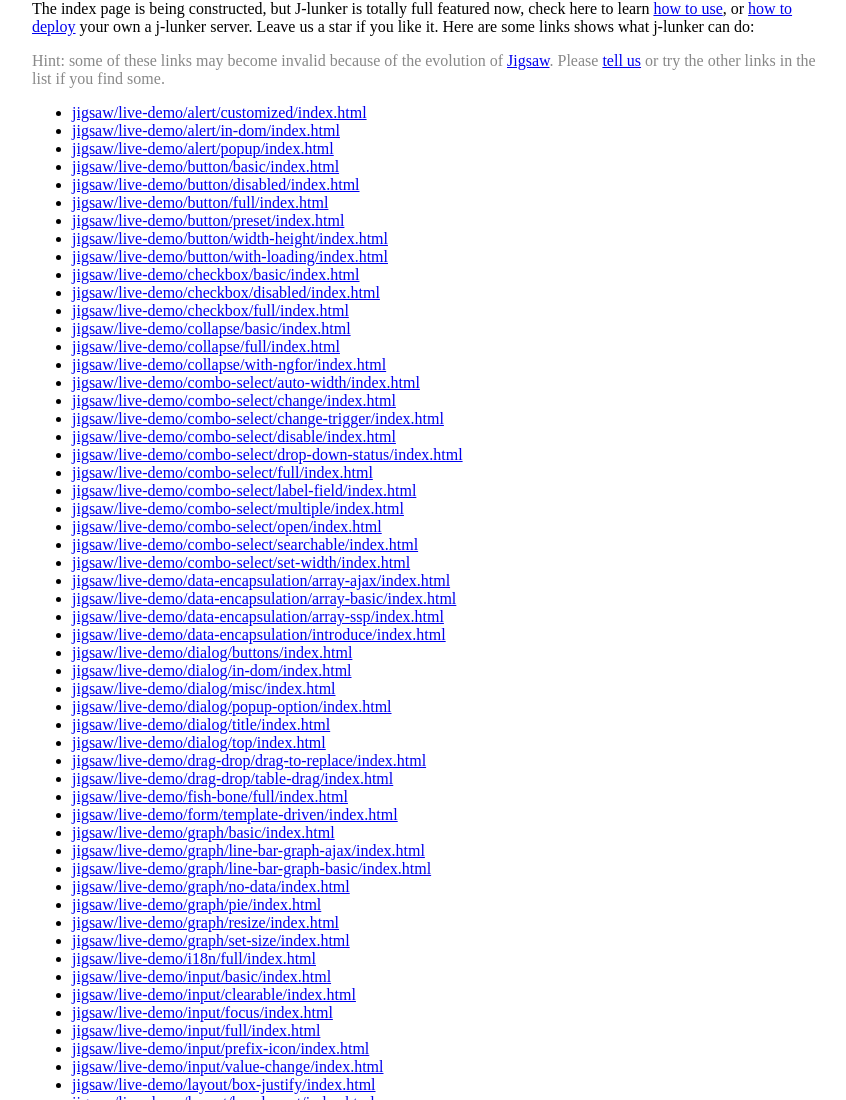
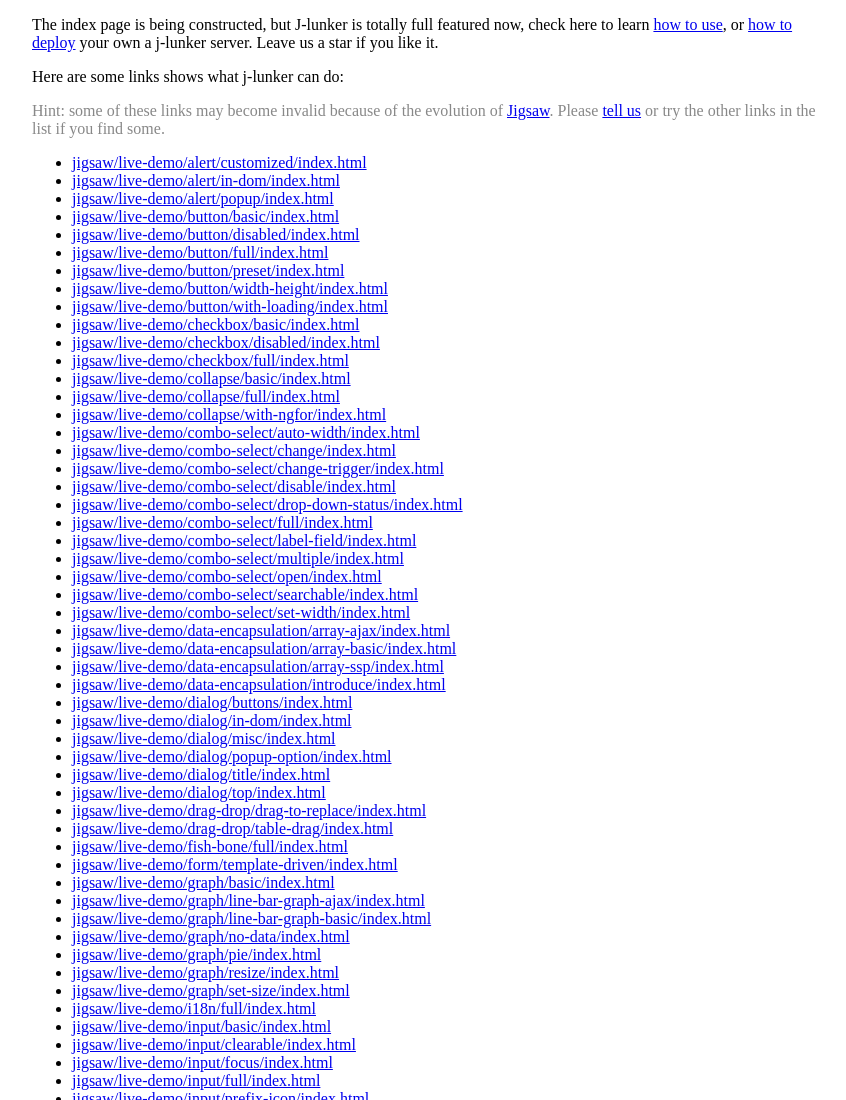
Before and after one commit to rdkmaster/j-lunker, a plain HTML site: page www/j-lunker/index.html in a window 1280 px wide. Shown: the top 1100 px of the page, without its empty margins (208-1054 px from the left). Drawn offline with Linux system fonts and the light colour scheme.

Commit message:
add paragraphs

```diff
--- a/www/j-lunker/index.html
+++ b/www/j-lunker/index.html
@@ -4,9 +4,9 @@
     <title>J-lunker - eval the code online!</title>
 </head>
 <body style="width: 800px; margin: auto">
-The index page is being constructed, but J-lunker is totally full featured now, check here to learn <a href="https://github.com/rdkmaster/j-lunker#how-to-use">how to use</a>, or <a href="https://github.com/rdkmaster/j-lunker#how-to-deploy">how to deploy</a> your own a j-lunker server. Leave us a star if you like it.
+<p>The index page is being constructed, but J-lunker is totally full featured now, check here to learn <a href="https://github.com/rdkmaster/j-lunker#how-to-use">how to use</a>, or <a href="https://github.com/rdkmaster/j-lunker#how-to-deploy">how to deploy</a> your own a j-lunker server. Leave us a star if you like it.</p>
 
-Here are some links shows what j-lunker can do:
+<p>Here are some links shows what j-lunker can do:</p>
 
 <p style="color: #888">Hint: some of these links may become invalid because of the evolution of <a href="https://github.com/rdkmaster/jigsaw">Jigsaw</a>. Please <a href="https://github.com/rdkmaster/j-lunker/issues/new">tell us</a> or try the other links in the list if you find some.</span>
 
```
